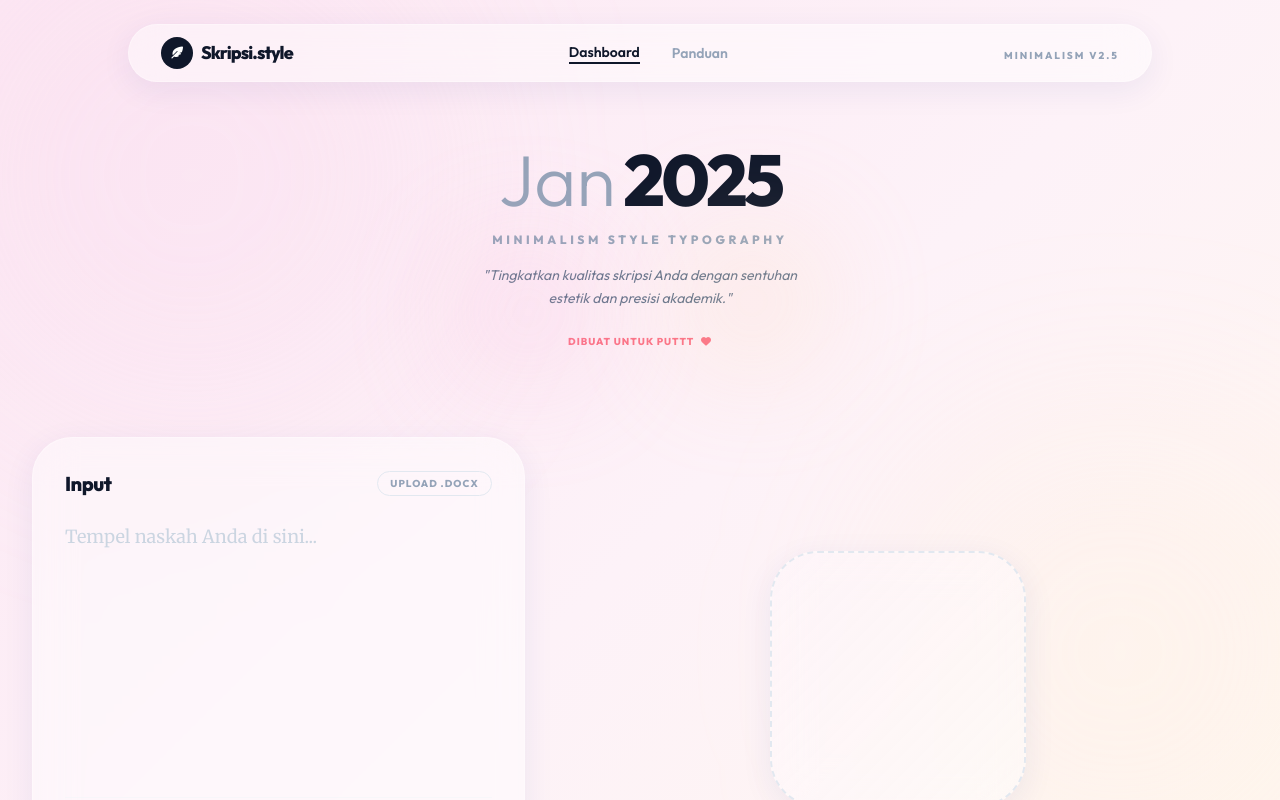
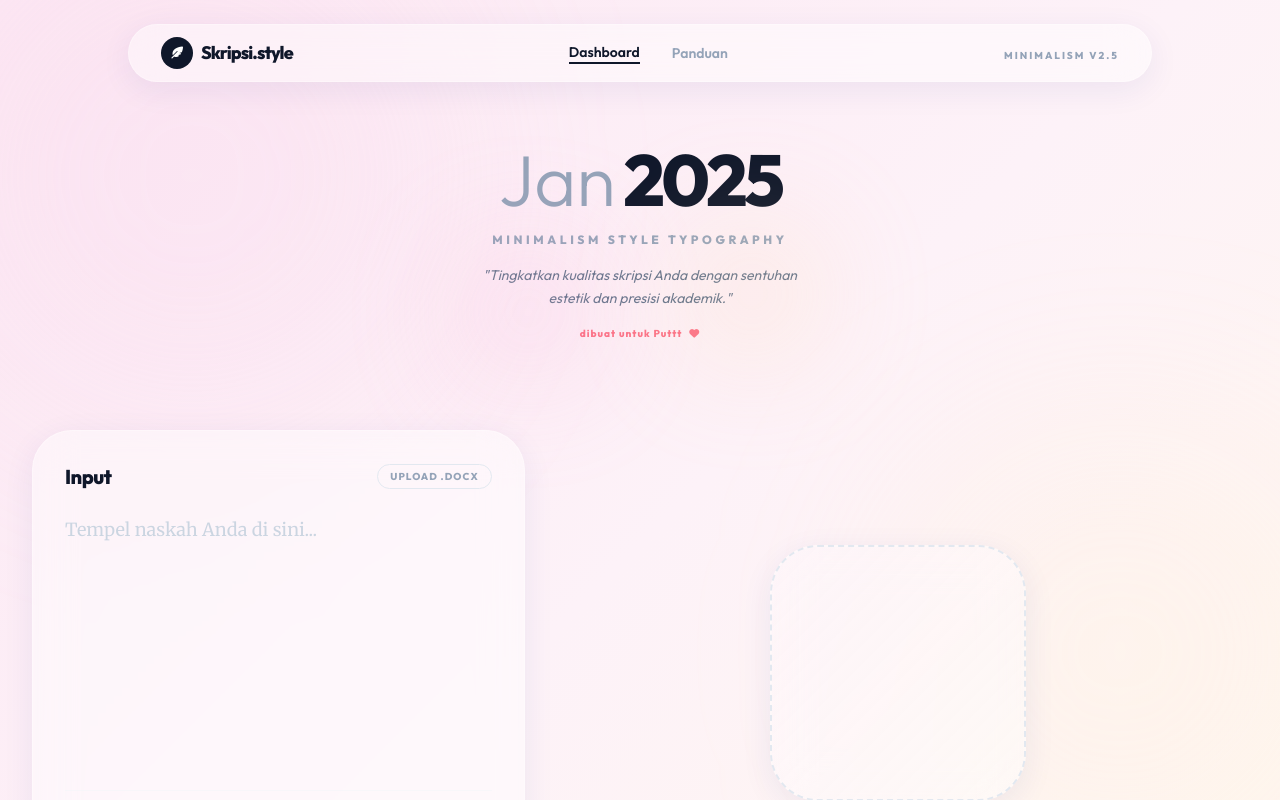
Before and after one commit to MatiasAustin/skripsiformatter-ai, a React (Vite) app: page / in a window 1280 px wide. Shown: the top 800 px of the page. Built offline with nearby package versions, Linux system fonts and the light colour scheme.

Commit message:
Refine dedication placement

```diff
--- a/App.tsx
+++ b/App.tsx
@@ -98,9 +98,10 @@ const App: React.FC = () => {
             <div className="w-32 h-32 bg-orange-200 rounded-full blur-3xl opacity-30 absolute -bottom-4 -right-4"></div>
             <p className="text-sm text-slate-500 max-w-xs leading-relaxed italic">
               "Tingkatkan kualitas skripsi Anda dengan sentuhan estetik dan presisi akademik."
-            </p>
-            <p className="text-[10px] font-bold text-rose-400 uppercase tracking-widest mt-6">
-              dibuat untuk Puttt <i className="fas fa-heart ml-1"></i>
+              <br />
+              <span className="text-[10px] text-rose-400 not-italic font-bold tracking-widest block mt-4">
+                dibuat untuk Puttt <i className="fas fa-heart ml-1"></i>
+              </span>
             </p>
           </div>
         </div>
```
